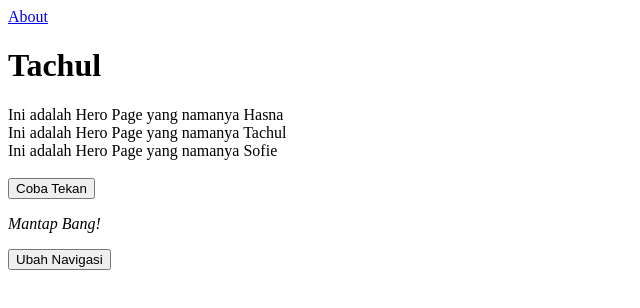
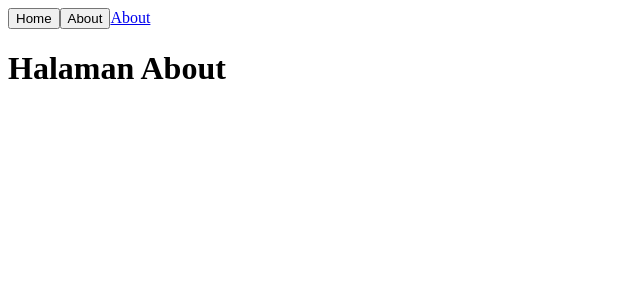
Before and after one commit to hmiftachul11/learn-react, a React (Create React App) app: page /about in a window 1280 px wide. Shown: the top 308 px of the page, without its empty margins (0-640 px from the left). Built offline with nearby package versions, Linux system fonts and the light colour scheme.

Commit message:
Learn Router in React

```diff
--- a/package.json
+++ b/package.json
@@ -10,6 +10,7 @@
     "react": "^18.2.0",
     "react-bootstrap": "^2.9.2",
     "react-dom": "^18.2.0",
+    "react-router-dom": "^6.21.1",
     "react-scripts": "5.0.1",
     "web-vitals": "^2.1.4"
   },
--- a/src/App.js
+++ b/src/App.js
@@ -1,37 +1,16 @@
-import { useState } from "react";
-import "./App.css";
-import Button from "./components/Button";
-import Footer from "./components/Footer";
-import Hero from "./components/Hero";
-import Navbar from "./components/Navbar";
+import { BrowserRouter as Router, Routes, Route } from "react-router-dom";
+import Home from "./pages/Home";
+import About from "./pages/About";
 
 function App() {
-  const [navbar, setNavbar] = useState("");
-  const pacar = "Hasna";
-  const myName = "Tachul";
-  const ex = "Sofie";
-
-  const clicked = () => {
-    return alert("Button has been clicked!");
-  };
-
-  const paragraph = () => {
-    return <i>Mantap Bang!</i>;
-  };
-
-  const changeNavbar = () => {
-    setNavbar(navbar === "My Contact" ? "About" : "My Contact");
-  };
-
   return (
     <>
-      <Navbar navValue={navbar} onNavbarChange={changeNavbar}/>
-      <h1>Tachul</h1>
-      <Hero pacar={pacar} ex={ex} myName={myName} />
-      <br />
-      <Button clicked={clicked} />
-      <Footer paragraph={paragraph} />
-      <button onClick={() => changeNavbar()}>Ubah Navigasi</button>
+      <Router>
+        <Routes>
+          <Route path="/" element={<Home />} />
+          <Route path="/about" element={<About />} />
+        </Routes>
+      </Router>
     </>
   );
 }
--- a/src/components/Hero.js
+++ b/src/components/Hero.js
@@ -1,11 +1,10 @@
-import React from 'react'
+import React, { useState } from 'react'
 
 export default function Hero(props) {
   return (
     <div >
       Ini adalah Hero Page yang namanya {props.pacar} <br/>
       Ini adalah Hero Page yang namanya {props.myName} <br/>
-      Ini adalah Hero Page yang namanya {props.ex}
     </div>
   )
 }
--- a/src/components/Navbar.js
+++ b/src/components/Navbar.js
@@ -1,9 +1,13 @@
 import React from 'react'
 import { Nav } from 'react-bootstrap'
+import { useNavigate } from 'react-router-dom'
 
 export default function Navbar({navValue, onNavbarChange}) {
+    const navigate = useNavigate();
   return (
     <div>
+        <button onClick={() => navigate('/')}>Home</button>
+        <button onClick={() => navigate('/about')}>About</button>
       <Nav.Link href='https://tachul.vercel.com' target='_blank' onClick={onNavbarChange}>{!navValue ? 'About' : navValue}</Nav.Link>
     </div>
   )
--- /dev/null
+++ b/src/pages/About.js
@@ -0,0 +1,13 @@
+import React from 'react'
+import Navbar from '../components/Navbar'
+
+function About() {
+  return (
+    <div>
+        <Navbar />
+      <h1>Halaman About</h1>
+    </div>
+  )
+}
+
+export default About
--- /dev/null
+++ b/src/pages/Home.js
@@ -0,0 +1,37 @@
+import { useState } from "react";
+import Footer from "../components/Footer";
+import Hero from "../components/Hero";
+import Navbar from "../components/Navbar";
+import Button from "../components/Button";
+
+function Home() {
+  const [navbar, setNavbar] = useState("");
+  const pacar = "Siapa Hayoo";
+  const myName = "Tachul";
+
+  const clicked = () => {
+    return alert("Button has been clicked!");
+  };
+
+  const paragraph = () => {
+    return <i>Mantap Bang!</i>;
+  };
+
+  const changeNavbar = () => {
+    setNavbar(navbar === "My Contact" ? "About" : "My Contact");
+  };
+
+  return (
+    <>
+      <Navbar navValue={navbar} onNavbarChange={changeNavbar}/>
+      <h1>Tachul</h1>
+      <Hero pacar={pacar} myName={myName} />
+      <br />
+      <Button clicked={clicked} />
+      <Footer paragraph={paragraph} />
+      <button onClick={() => changeNavbar()}>Ubah Navigasi</button>
+    </>
+  );
+}
+
+export default Home;
```
Also changed, not shown: 1 other file (tests, documents, lock files or other folders).
